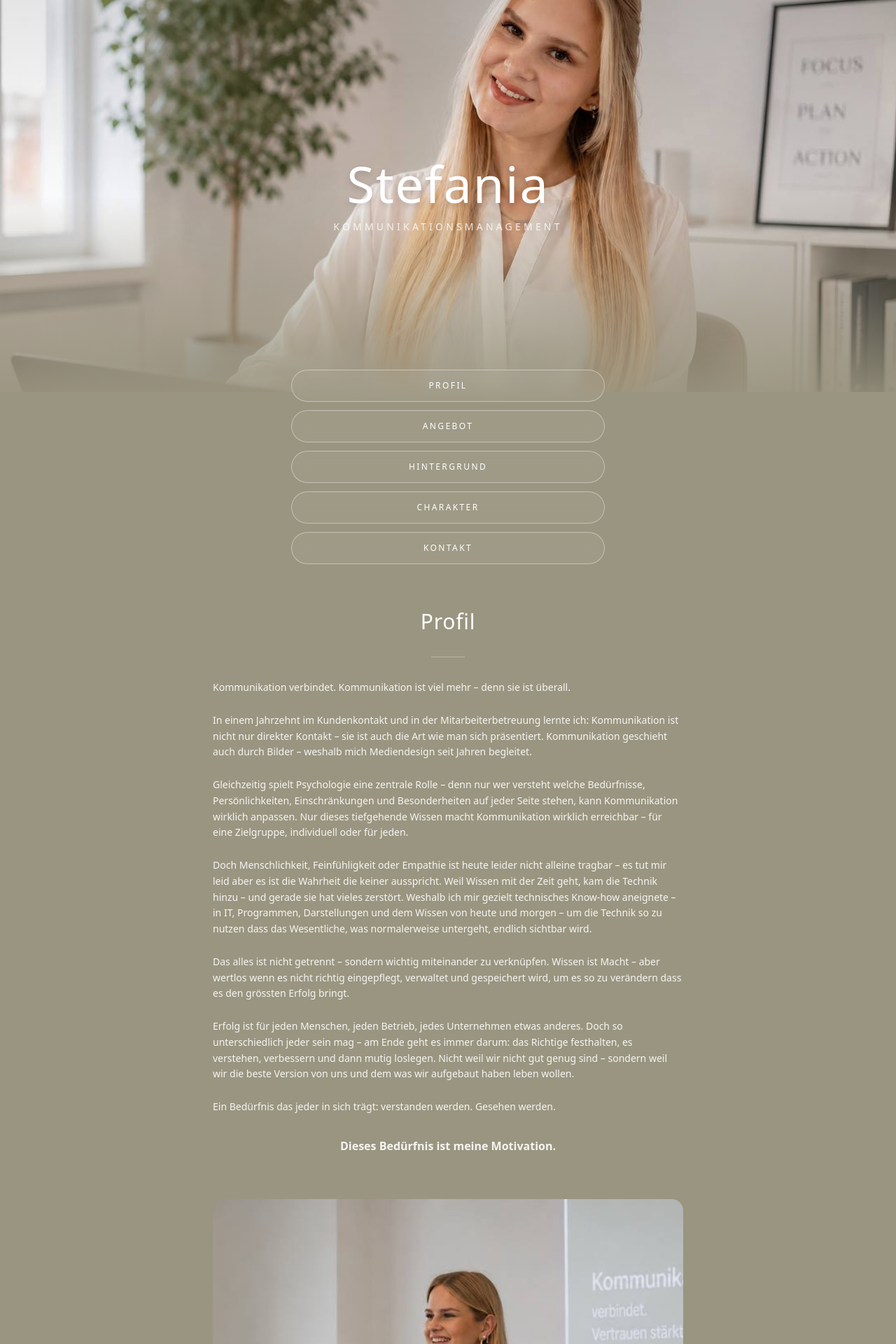
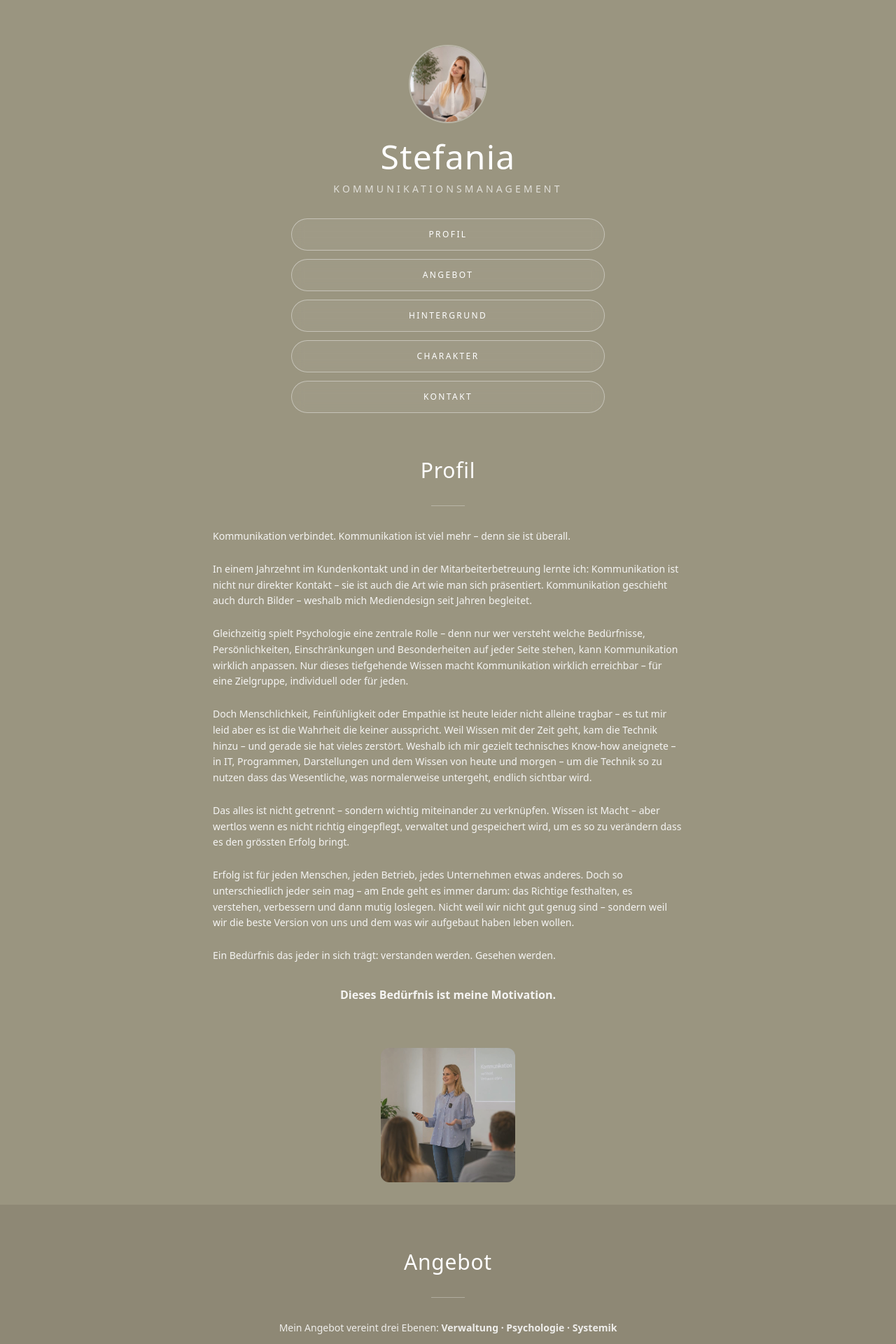
Before and after one commit to StefaniaMaDolak/stefania-dolak-charactercard, a Next.js app: page / in a window 1280 px wide. Shown: the top 1920 px of the page at 70% size. Built offline with nearby package versions, Linux system fonts and the light colour scheme.

Commit message:
DEZENTE BILDER: Kleine runde/quadratische Bilder statt Vollbild

```diff
--- a/src/app/page.tsx
+++ b/src/app/page.tsx
@@ -19,21 +19,20 @@ export default function Home() {
 
   return (
     <main className="min-h-screen text-white font-sans" style={{ backgroundColor: '#9A9580' }}>
-      {/* HERO — Großes Bild mit Name Overlay */}
-      <section className="relative h-[70vh] min-h-[500px] w-full">
-        <div className="absolute inset-0">
+      {/* HERO — Dezentes rundes Bild mit Name */}
+      <section className="py-16 px-6 text-center">
+        <div className="max-w-md mx-auto">
+          <div className="w-28 h-28 mx-auto mb-6 rounded-full overflow-hidden border-2 border-white/30">
             <img
               src="/hero.jpg"
               alt="Stefania Dolak"
               className="w-full h-full object-cover"
             />
           </div>
-        <div className="absolute inset-0 bg-gradient-to-b from-black/10 via-transparent to-[#9A9580]/90" />
-        <div className="absolute inset-0 flex flex-col items-center justify-center">
-          <h1 className="text-5xl md:text-7xl font-light tracking-wide text-white drop-shadow-lg">
+          <h1 className="text-4xl md:text-5xl font-light tracking-wide text-white">
             Stefania
           </h1>
-          <p className="text-xs md:text-sm tracking-[0.3em] uppercase mt-4 text-white/80">
+          <p className="text-xs md:text-sm tracking-[0.3em] uppercase mt-3 text-white/70">
             Kommunikationsmanagement
           </p>
         </div>
@@ -87,10 +86,10 @@ export default function Home() {
         </div>
       </section>
 
-      {/* BILD-SLOT 1 */}
-      <section className="px-6 pb-16">
-        <div className="max-w-2xl mx-auto">
-          <div className="w-full aspect-[4/5] rounded-2xl overflow-hidden">
+      {/* BILD-SLOT 1 — Dezent, klein */}
+      <section className="px-6 pb-8">
+        <div className="max-w-sm mx-auto">
+          <div className="w-48 h-48 mx-auto rounded-xl overflow-hidden opacity-80">
             <img
               src="/präsentation.jpg"
               alt="Stefania bei einer Präsentation"
@@ -132,10 +131,10 @@ export default function Home() {
         </div>
       </section>
 
-      {/* BILD-SLOT 2 */}
-      <section className="px-6 py-16">
-        <div className="max-w-2xl mx-auto">
-          <div className="w-full aspect-[3/4] rounded-2xl overflow-hidden">
+      {/* BILD-SLOT 2 — Dezent, klein */}
+      <section className="px-6 py-8">
+        <div className="max-w-sm mx-auto">
+          <div className="w-48 h-48 mx-auto rounded-xl overflow-hidden opacity-80">
             <img
               src="/workshop.jpg"
               alt="Stefania im Workshop"
```
Lines whose indentation alone changed are shown as unchanged.
